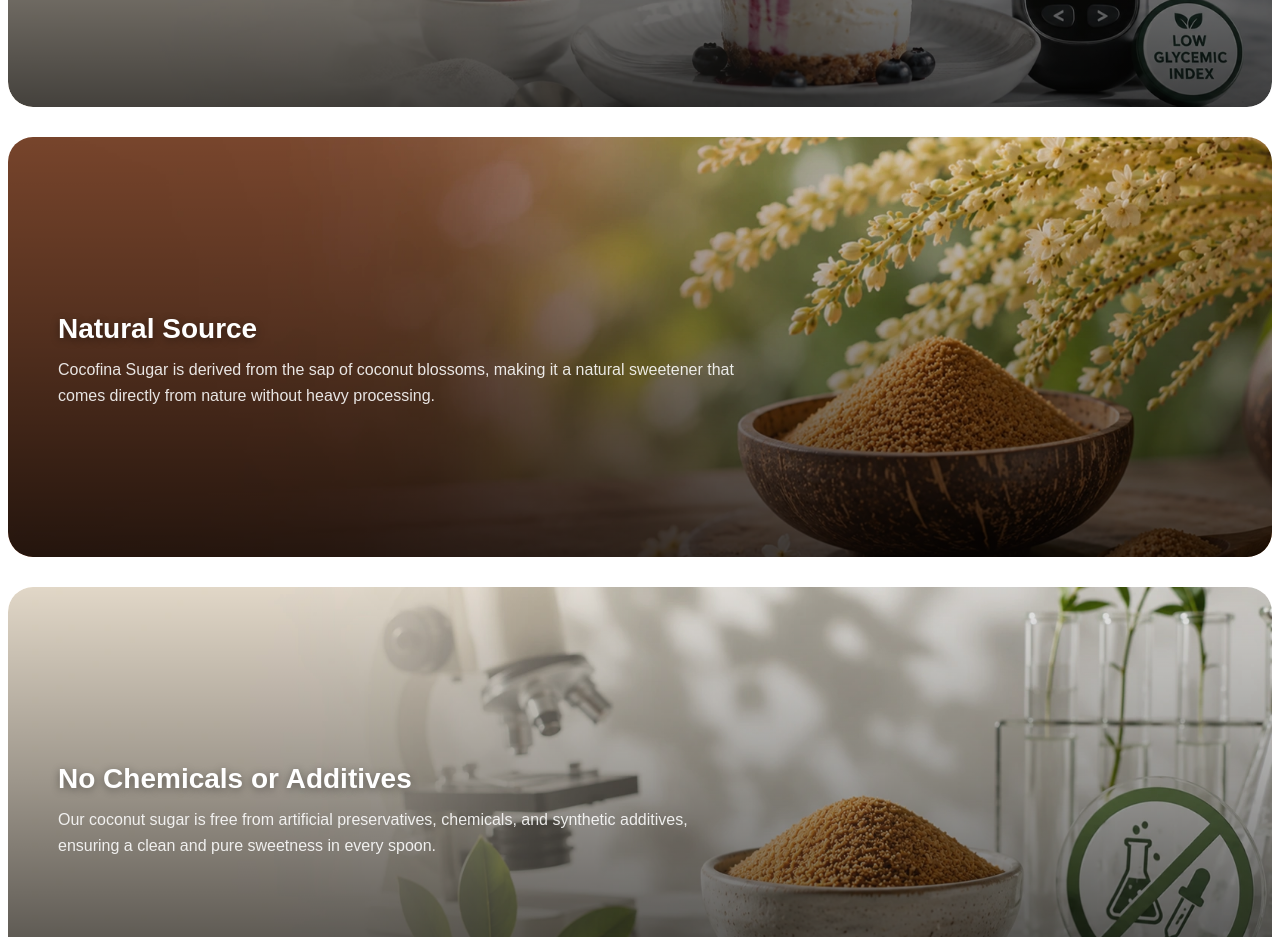
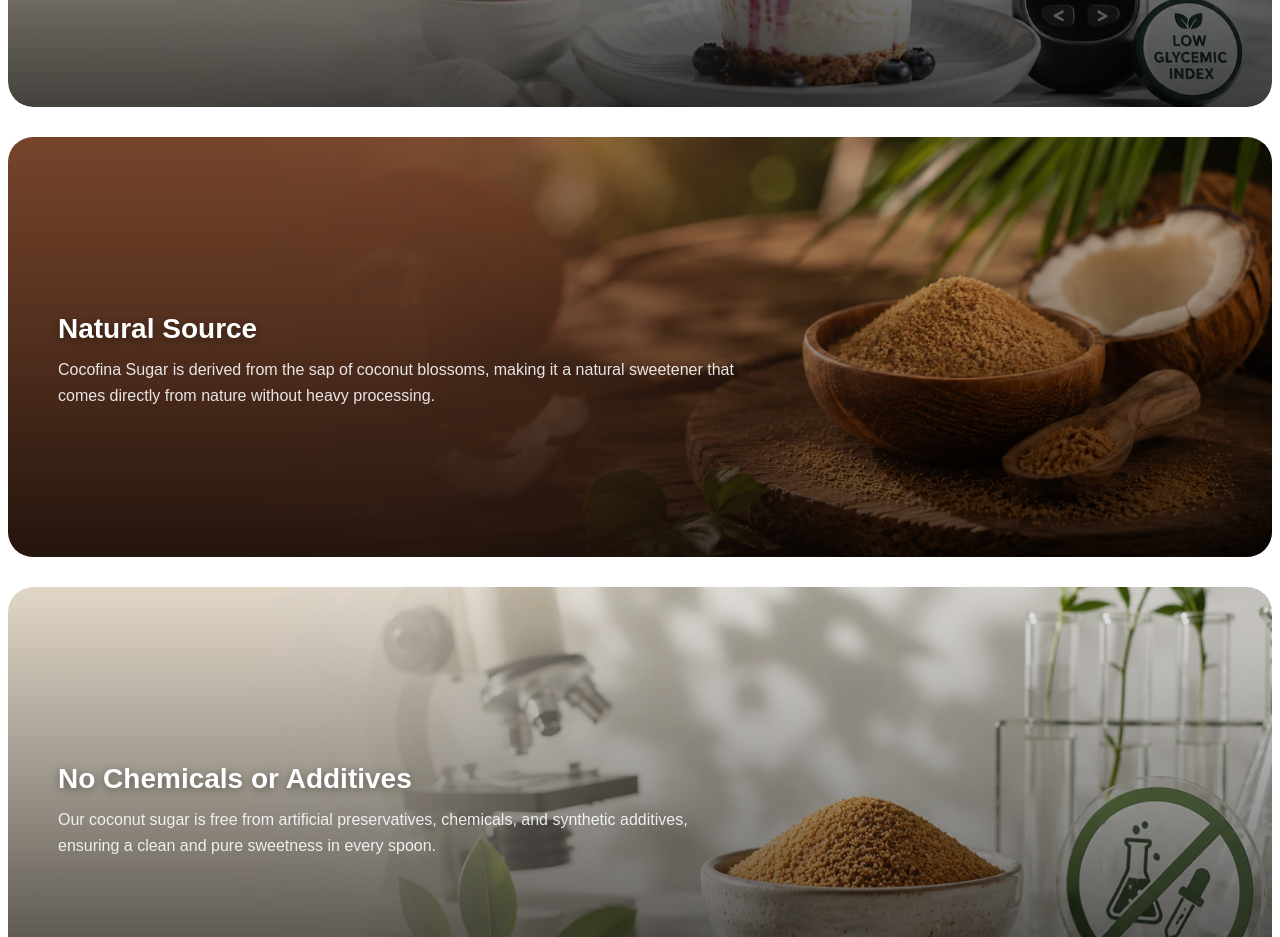
Before and after one commit to gatecode777/cocofina-next, a Next.js app: page /Benefits in a window 1280 px wide. Shown: the part 1540-2477 px from the top of the page. Built offline with nearby package versions, Linux system fonts and the light colour scheme.

Commit message:
image updated

```diff
--- a/src/pages/Benefits.jsx
+++ b/src/pages/Benefits.jsx
@@ -64,7 +64,7 @@ const benefitsData = [
   {
     title: "Natural Source",
     description: "Cocofina Sugar is derived from the sap of coconut blossoms, making it a natural sweetener that comes directly from nature without heavy processing.",
-    imageSrc: "/Benefits3.webp",
+    imageSrc: "/Benefits7.webp",
     cardType: "brown",
     imageAlt: "Natural Source"
   },
```
Also changed, not shown: public/benefits7.webp (added).
